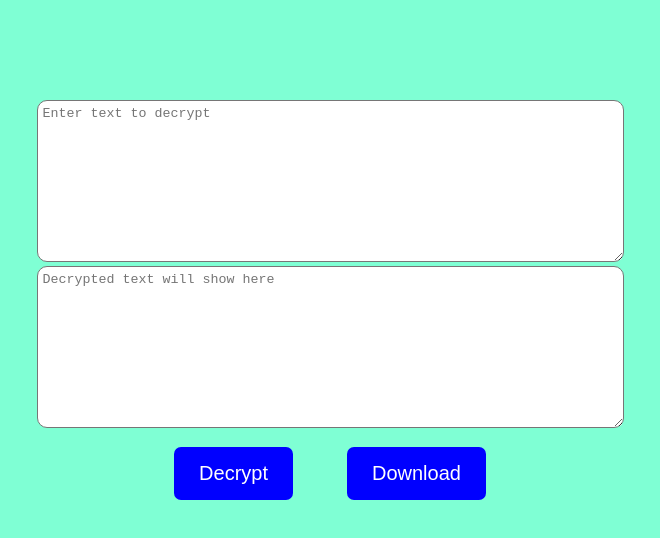
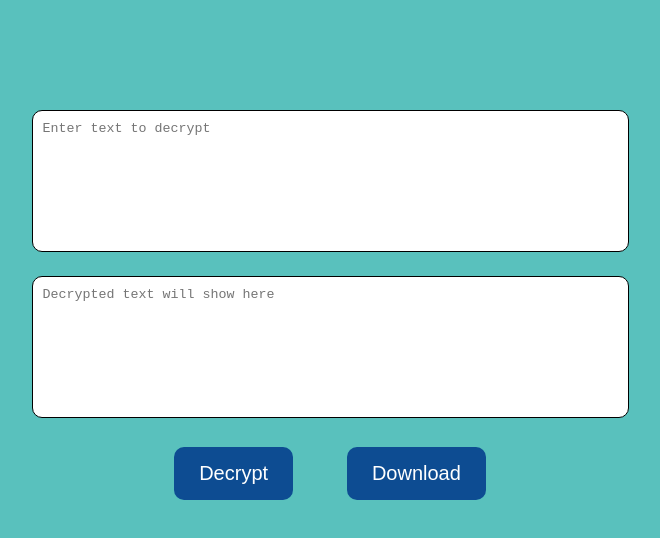
Before and after one commit to abdullahmd2/CryptoCipher, a plain HTML site: page decrypt.html in a window 1280 px wide. Shown: the whole page, without its empty margins (310-970 px from the left). Drawn offline with Linux system fonts and the light colour scheme.

Commit message:
Updated font and styles.

```diff
--- a/decrypt.html
+++ b/decrypt.html
@@ -9,8 +9,8 @@
 </head>
 <body>
     <div class="encrypt">
-        <textarea name="input" id="input" cols="70" rows="10" placeholder="Enter text to decrypt"></textarea><br>
-        <textarea name="output" id="output" cols="70" rows="10" placeholder="Decrypted text will show here"></textarea>
+        <textarea name="input" id="input" cols="70" rows="8" placeholder="Enter text to decrypt"></textarea><br>
+        <textarea name="output" id="output" cols="70" rows="8" placeholder="Decrypted text will show here"></textarea>
         <br>
         <button class="enc">Decrypt</button>
         <button class="dec">Download</button>
--- a/style.css
+++ b/style.css
@@ -1,6 +1,8 @@
+@import url('https://fonts.googleapis.com/css2?family=Merriweather&display=swap');
 
 body{
-    background-color: aquamarine;
+    font-family: 'Merriweather', serif;
+    background-color: #59C1BD;
     display: flex;
     justify-content: center;
     align-items: center;
@@ -9,26 +11,31 @@ body{
 
 .title{
     font-size: 40px;
+    color: #393E46;
 }
 
 .container {
     width: 50%;
     text-align: center;
-    margin-top: 100px;
+    margin-top: 80px;
     /* border: 1px solid green; */
 }
 
 button{
-    background-color: blue;
+    background-color: #0D4C92;
     border: none;
     padding: 15px 25px;
-    border-radius: 7px;
+    border-radius: 10px;
     color: white;
     font-size: 20px;
 }
 
+button:hover {
+    background-color: #083AA9;
+}
+
 .encryptBtn{
-    margin: 70px 0 10px;
+    margin: 80px 0 15px;
 }
 
 .encrypt{
@@ -42,6 +49,9 @@ button{
 }
 
 textarea{
+    border: 1px solid black;
     border-radius: 10px;
-    padding: 5px;
+    padding: 10px;
+    margin: 10px 0;
+    resize: none;
 }
```
Also changed, not shown: encrypt.html (+2 -2 lines).
